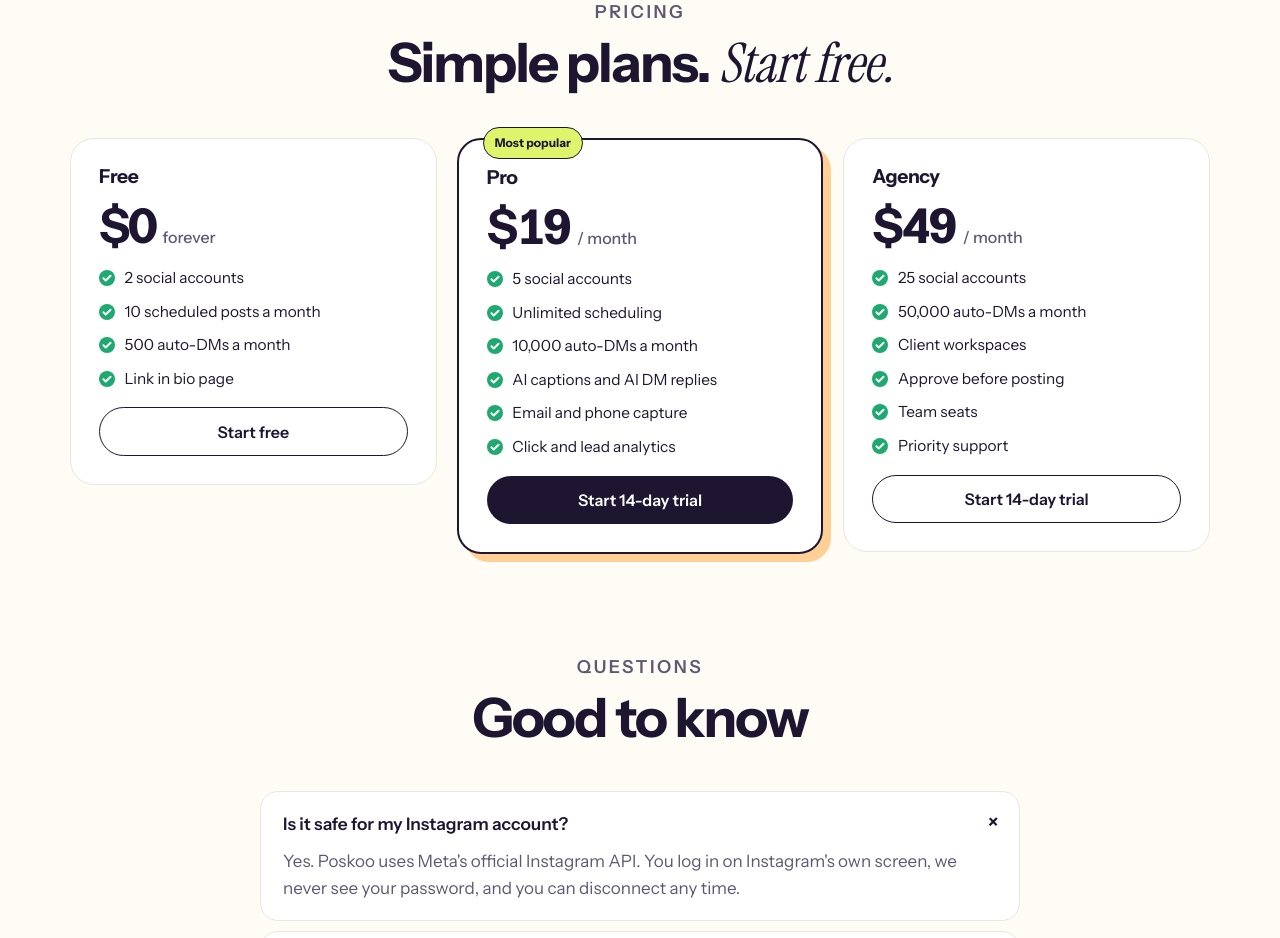
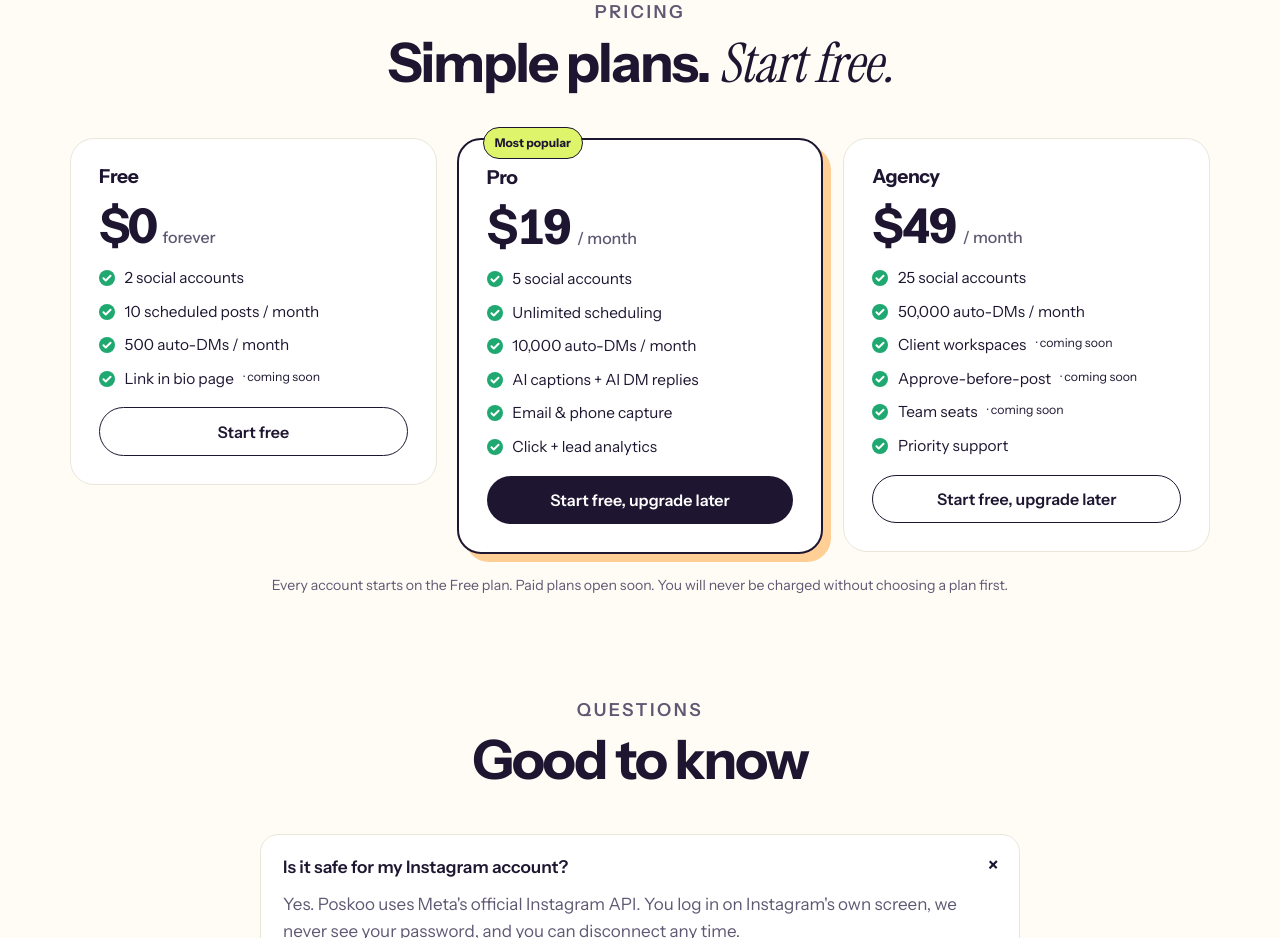
Before and after one commit to Ramanmakkar1/socialapp, a Next.js app: page / in a window 1280 px wide. Shown: the part 4900-5838 px from the top of the page. Built offline with nearby package versions, Linux system fonts and the light colour scheme; no server answers.

Commit message:
autopilot: Make home pricing honest: render plans from one list, mark unbuilt features 'coming soon', replace trial CTAs
Task #4269, written by composer-2.5.

```diff
--- a/src/app/page.tsx
+++ b/src/app/page.tsx
@@ -12,12 +12,53 @@ export const metadata: Metadata = {
  twitter: { card: "summary_large_image", title, description, images: ["/landing/hero.webp"] },
 };
 const plans = [
-  { name: "Free", price: "$0", per: "forever", items: ["2 social accounts", "10 scheduled posts / month", "500 auto-DMs / month", "Link in bio page"], cta: "Start free" },
-  { name: "Pro", price: "$19", per: "/ month", popular: true, items: ["5 social accounts", "Unlimited scheduling", "10,000 auto-DMs / month", "AI captions + AI DM replies", "Email & phone capture", "Click + lead analytics"], cta: "Start 14-day trial" },
-  { name: "Agency", price: "$49", per: "/ month", items: ["25 social accounts", "50,000 auto-DMs / month", "Client workspaces", "Approve-before-post", "Team seats", "Priority support"], cta: "Start 14-day trial" },
+  {
+    name: "Free",
+    price: "$0",
+    per: "forever",
+    items: [
+      { text: "2 social accounts" },
+      { text: "10 scheduled posts / month" },
+      { text: "500 auto-DMs / month" },
+      { text: "Link in bio page", soon: true },
+    ],
+    cta: "Start free",
+    ctaHref: "/signup",
+  },
+  {
+    name: "Pro",
+    price: "$19",
+    per: "/ month",
+    popular: true,
+    items: [
+      { text: "5 social accounts" },
+      { text: "Unlimited scheduling" },
+      { text: "10,000 auto-DMs / month" },
+      { text: "AI captions + AI DM replies" },
+      { text: "Email & phone capture" },
+      { text: "Click + lead analytics" },
+    ],
+    cta: "Start free, upgrade later",
+    ctaHref: "/signup",
+  },
+  {
+    name: "Agency",
+    price: "$49",
+    per: "/ month",
+    items: [
+      { text: "25 social accounts" },
+      { text: "50,000 auto-DMs / month" },
+      { text: "Client workspaces", soon: true },
+      { text: "Approve-before-post", soon: true },
+      { text: "Team seats", soon: true },
+      { text: "Priority support" },
+    ],
+    cta: "Start free, upgrade later",
+    ctaHref: "/signup",
+  },
 ];
 
-const faqs = [{"q": "Is it safe for my Instagram account?", "a": "Yes. Poskoo uses Meta's official Instagram API. You log in on Instagram's own screen, we never see your password, and you can disconnect any time."}, {"q": "Which platforms are supported?", "a": "Instagram scheduling and auto-DMs work today. Facebook Pages and Threads are coming soon."}, {"q": "Do I need a business account?", "a": "For auto-DMs and insights your Instagram needs to be a professional account (Business or Creator). Switching is free in the Instagram app."}, {"q": "Can I cancel any time?", "a": "Yes. Plans are month to month. Cancel in settings and keep access until the end of your paid period."}];
+const faqs = [{"q": "Is it safe for my Instagram account?", "a": "Yes. Poskoo uses Meta's official Instagram API. You log in on Instagram's own screen, we never see your password, and you can disconnect any time."}, {"q": "Which platforms are supported?", "a": "Instagram scheduling and auto-DMs work today. Facebook Pages and Threads are coming soon."}, {"q": "Do I need a business account?", "a": "For auto-DMs and insights your Instagram needs to be a professional account (Business or Creator). Switching is free in the Instagram app."}, {"q": "Can I cancel any time?", "a": "Yes. Paid plans will be month to month with no contract, and you can cancel from settings. Today every account is on the Free plan, so there is nothing to cancel."}];
 const jsonLd = {
   "@context": "https://schema.org",
   "@graph": [
@@ -172,16 +213,25 @@ export default function Home() { return <main className={`${styles.landing} ${in
 <section id="pricing"><div className="wrap">
   <div className="head"><p className="eyebrow">Pricing</p><h2>Simple plans. <em className="s">Start free.</em></h2></div>
   <div className="plans">
-    <div className="plan"><h3>Free</h3><div className="price">$0 <small>forever</small></div><ul>
-      <li><svg width="16" height="16"><use href="#ok"/></svg>2 social accounts</li><li><svg width="16" height="16"><use href="#ok"/></svg>10 scheduled posts a month</li><li><svg width="16" height="16"><use href="#ok"/></svg>500 auto-DMs a month</li><li><svg width="16" height="16"><use href="#ok"/></svg>Link in bio page</li></ul>
-      <Link className="btn btn-line" href="/signup">Start free</Link></div>
-    <div className="plan pop"><span className="tag">Most popular</span><h3>Pro</h3><div className="price">$19 <small>/ month</small></div><ul>
-      <li><svg width="16" height="16"><use href="#ok"/></svg>5 social accounts</li><li><svg width="16" height="16"><use href="#ok"/></svg>Unlimited scheduling</li><li><svg width="16" height="16"><use href="#ok"/></svg>10,000 auto-DMs a month</li><li><svg width="16" height="16"><use href="#ok"/></svg>AI captions and AI DM replies</li><li><svg width="16" height="16"><use href="#ok"/></svg>Email and phone capture</li><li><svg width="16" height="16"><use href="#ok"/></svg>Click and lead analytics</li></ul>
-      <Link className="btn btn-dark" href="/signup">Start 14-day trial</Link></div>
-    <div className="plan"><h3>Agency</h3><div className="price">$49 <small>/ month</small></div><ul>
-      <li><svg width="16" height="16"><use href="#ok"/></svg>25 social accounts</li><li><svg width="16" height="16"><use href="#ok"/></svg>50,000 auto-DMs a month</li><li><svg width="16" height="16"><use href="#ok"/></svg>Client workspaces</li><li><svg width="16" height="16"><use href="#ok"/></svg>Approve before posting</li><li><svg width="16" height="16"><use href="#ok"/></svg>Team seats</li><li><svg width="16" height="16"><use href="#ok"/></svg>Priority support</li></ul>
-      <Link className="btn btn-line" href="/signup">Start 14-day trial</Link></div>
+    {plans.map((p) => (
+      <div key={p.name} className={p.popular ? "plan pop" : "plan"}>
+        {p.popular ? <span className="tag">Most popular</span> : null}
+        <h3>{p.name}</h3>
+        <div className="price">{p.price} <small>{p.per}</small></div>
+        <ul>
+          {p.items.map((item) => (
+            <li key={item.text}>
+              <svg width="16" height="16"><use href="#ok"/></svg>
+              {item.text}
+              {item.soon ? <small className="soon"> · coming soon</small> : null}
+            </li>
+          ))}
+        </ul>
+        <Link className={p.popular ? "btn btn-dark" : "btn btn-line"} href={p.ctaHref}>{p.cta}</Link>
+      </div>
+    ))}
   </div>
+  <p className="small" style={{ textAlign: "center", marginTop: "20px" }}>Every account starts on the Free plan. Paid plans open soon. You will never be charged without choosing a plan first.</p>
 </div></section>
 
 <section id="faq" style={{"paddingTop": "20px"}}><div className="wrap">
@@ -190,7 +240,7 @@ export default function Home() { return <main className={`${styles.landing} ${in
     <details open><summary>Is it safe for my Instagram account?</summary><p>Yes. Poskoo uses Meta&apos;s official Instagram API. You log in on Instagram&apos;s own screen, we never see your password, and you can disconnect any time.</p></details>
     <details><summary>Which platforms are supported?</summary><p>Instagram scheduling and auto-DMs work today. Facebook Pages and Threads are coming soon.</p></details>
     <details><summary>Do I need a business account?</summary><p>For auto-DMs and insights your Instagram needs to be a professional account (Business or Creator). Switching is free in the Instagram app.</p></details>
-    <details><summary>Can I cancel any time?</summary><p>Yes. Plans are month to month. Cancel in settings and keep access until the end of your paid period.</p></details>
+    <details><summary>Can I cancel any time?</summary><p>Yes. Paid plans will be month to month with no contract, and you can cancel from settings. Today every account is on the Free plan, so there is nothing to cancel.</p></details>
   </div>
 </div></section>
 
```
